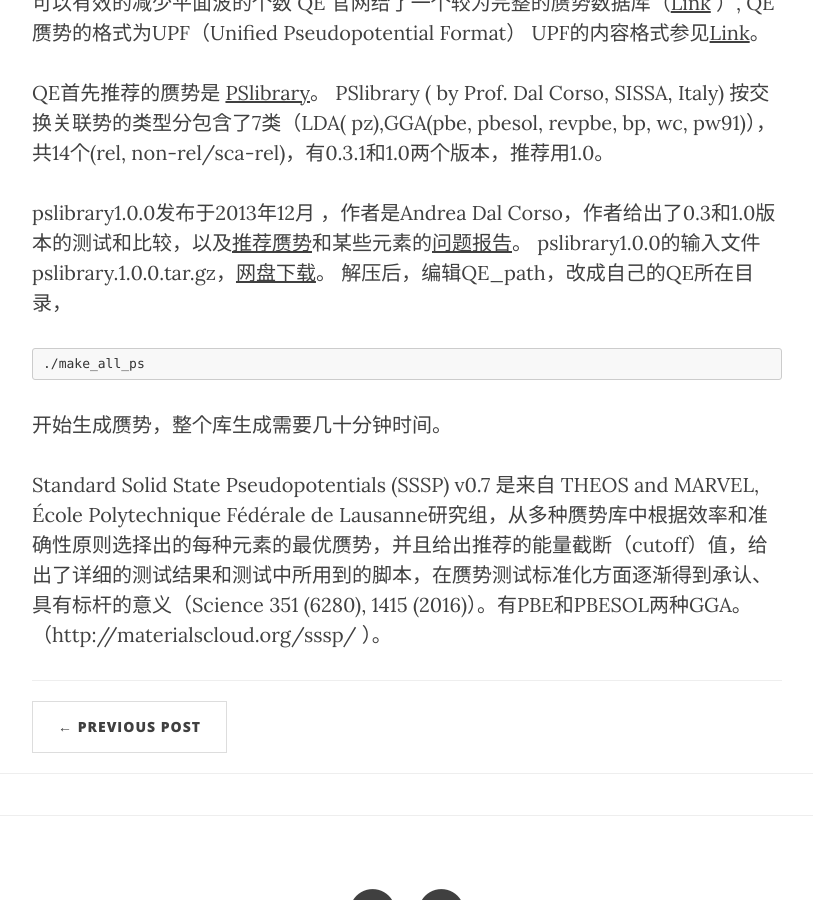
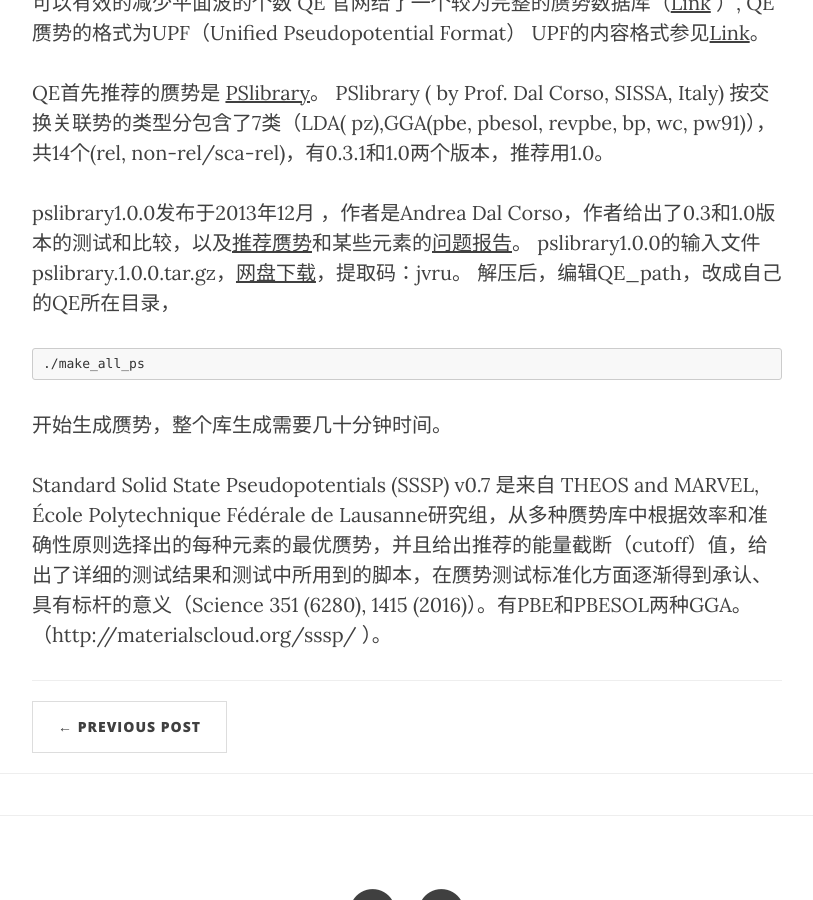
Before and after one commit to yyyu200/DFTbook, a Jekyll site: the page built from _posts/2019-06-03-PPlib.md, in a window 1280 px wide and 900 px high, scrolled down 433 px. Shown: the whole window, without its empty margins (233-1046 px from the left). Built offline with Jekyll 4.4.1, drawn with Linux system fonts in a browser that asks for light colours; nearby versions of some CDN libraries; comment, search, counter and statistics services are not loaded.

Commit message:
modify at20190603-10:11:34-aliyun

````diff
--- a/_posts/2019-06-03-PPlib.md
+++ b/_posts/2019-06-03-PPlib.md
@@ -27,7 +27,7 @@
 PSlibrary ( by Prof. Dal Corso, SISSA, Italy) 按交换关联势的类型分包含了7类（LDA( pz),GGA(pbe, pbesol, revpbe, bp, wc, pw91)），共14个(rel, non-rel/sca-rel)，有0.3.1和1.0两个版本，推荐用1.0。
 
 pslibrary1.0.0发布于2013年12月 ，作者是Andrea Dal Corso，作者给出了0.3和1.0版本的测试和比较，以及[推荐赝势](http://people.sissa.it/~dalcorso/PP_list.html)和某些元素的[问题报告](http://people.sissa.it/~dalcorso/pslibrary_help.html)。
-pslibrary1.0.0的输入文件pslibrary.1.0.0.tar.gz，[网盘下载](http://pan.baidu.com/s/1botR2dL)。
+pslibrary1.0.0的输入文件pslibrary.1.0.0.tar.gz，[网盘下载](https://pan.baidu.com/s/1f4Rdd7EY1q28OZCMlMsMwg)，提取码：jvru。
 解压后，编辑QE_path，改成自己的QE所在目录，
 ```
 ./make_all_ps
````
